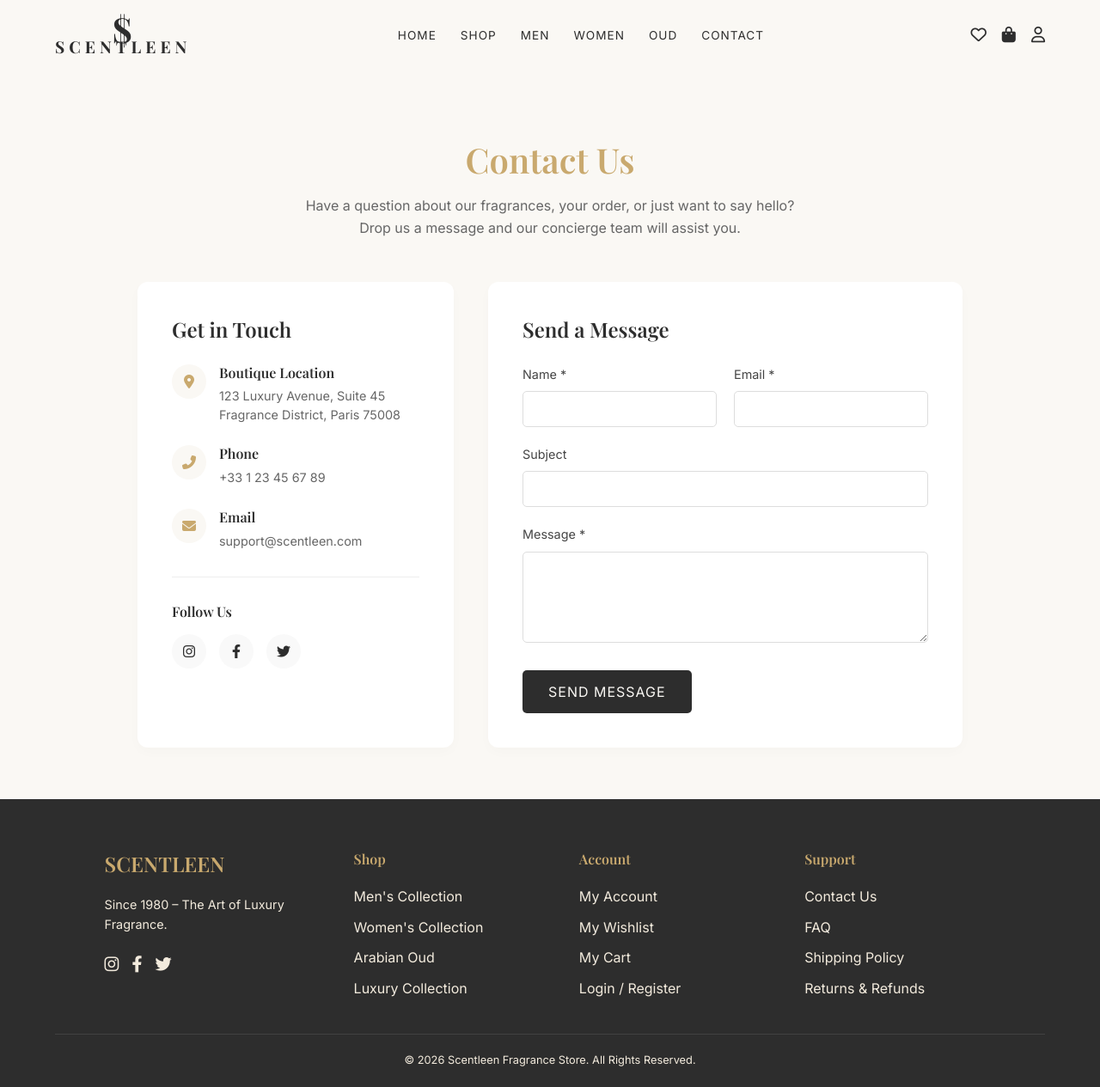
After one commit to FaakhirMemon3115/SCENTLEEN, a PHP site: page /contact.php in a window 1280 px wide. The commit adds this page. Shown: the whole page at 86% size. Run offline with PHP 8.4, Linux system fonts and the light colour scheme; some libraries are stand-ins or nearby versions; some web fonts are replaced.

Commit message:
feat: implement email functionality in password reset and add contact page

```diff
--- /dev/null
+++ b/contact.php
@@ -0,0 +1,135 @@
+<?php
+// contact.php
+if (session_status() == PHP_SESSION_NONE) {
+    session_start();
+}
+require_once 'includes/header.php';
+
+$success = '';
+$error = '';
+
+if ($_SERVER['REQUEST_METHOD'] == 'POST') {
+    $name = trim($_POST['name'] ?? '');
+    $email = trim($_POST['email'] ?? '');
+    $subject = trim($_POST['subject'] ?? '');
+    $message = trim($_POST['message'] ?? '');
+
+    if (empty($name) || empty($email) || empty($message)) {
+        $error = "Please fill in all required fields.";
+    } else {
+        // Simulate sending an email or saving to a database
+        // For now, we will just show a success message
+        $success = "Thank you for contacting us! Our team will get back to you within 24 hours.";
+    }
+}
+?>
+
+<main style="padding-top: 100px; background-color: var(--bg-color); min-height: 100vh;">
+    <div class="container py-5" style="padding: 60px 20px; max-width: 1000px; margin: 0 auto;">
+
+        <div style="text-align: center; margin-bottom: 50px;">
+            <h1 style="font-size: 2.5rem; margin-bottom: 15px; color: var(--gold-color);">Contact Us</h1>
+            <p style="color: #666; max-width: 600px; margin: 0 auto;">Have a question about our fragrances, your order, or just want to say hello? Drop us a message and our concierge team will assist you.</p>
+        </div>
+
+        <div style="display: flex; flex-wrap: wrap; gap: 40px;">
+
+            <!-- Contact Info -->
+            <div style="flex: 1; min-width: 300px;">
+                <div style="background: #fff; padding: 40px; border-radius: 12px; box-shadow: 0 5px 15px rgba(0,0,0,0.02); height: 100%;">
+                    <h3 style="font-size: 1.5rem; margin-bottom: 25px; color: var(--text-color);">Get in Touch</h3>
+
+                    <div style="display: flex; align-items: flex-start; gap: 15px; margin-bottom: 25px;">
+                        <div style="width: 40px; height: 40px; background: var(--bg-color); border-radius: 50%; display: flex; align-items: center; justify-content: center; color: var(--gold-color);">
+                            <i class="fas fa-map-marker-alt"></i>
+                        </div>
+                        <div>
+                            <h4 style="font-size: 1rem; margin-bottom: 5px;">Boutique Location</h4>
+                            <p style="color: #666; font-size: 0.9rem; line-height: 1.5;">123 Luxury Avenue, Suite 45<br>Fragrance District, Paris 75008</p>
+                        </div>
+                    </div>
+
+                    <div style="display: flex; align-items: flex-start; gap: 15px; margin-bottom: 25px;">
+                        <div style="width: 40px; height: 40px; background: var(--bg-color); border-radius: 50%; display: flex; align-items: center; justify-content: center; color: var(--gold-color);">
+                            <i class="fas fa-phone-alt"></i>
+                        </div>
+                        <div>
+                            <h4 style="font-size: 1rem; margin-bottom: 5px;">Phone</h4>
+                            <p style="color: #666; font-size: 0.9rem;">+33 1 23 45 67 89</p>
+                        </div>
+                    </div>
+
+                    <div style="display: flex; align-items: flex-start; gap: 15px; margin-bottom: 30px;">
+                        <div style="width: 40px; height: 40px; background: var(--bg-color); border-radius: 50%; display: flex; align-items: center; justify-content: center; color: var(--gold-color);">
+                            <i class="fas fa-envelope"></i>
+                        </div>
+                        <div>
+                            <h4 style="font-size: 1rem; margin-bottom: 5px;">Email</h4>
+                            <p style="color: #666; font-size: 0.9rem;">support@scentleen.com</p>
+                        </div>
+                    </div>
+
+                    <hr style="border: 0; border-top: 1px solid #eee; margin: 30px 0;">
+
+                    <h4 style="font-size: 1rem; margin-bottom: 15px;">Follow Us</h4>
+                    <div style="display: flex; gap: 15px;">
+                        <a href="#" style="width: 40px; height: 40px; background: #f9f9f9; border-radius: 50%; display: flex; align-items: center; justify-content: center; color: var(--text-color); transition: all 0.3s;"><i class="fab fa-instagram"></i></a>
+                        <a href="#" style="width: 40px; height: 40px; background: #f9f9f9; border-radius: 50%; display: flex; align-items: center; justify-content: center; color: var(--text-color); transition: all 0.3s;"><i class="fab fa-facebook-f"></i></a>
+                        <a href="#" style="width: 40px; height: 40px; background: #f9f9f9; border-radius: 50%; display: flex; align-items: center; justify-content: center; color: var(--text-color); transition: all 0.3s;"><i class="fab fa-twitter"></i></a>
+                    </div>
+                </div>
+            </div>
+
+            <!-- Contact Form -->
+            <div style="flex: 1.5; min-width: 300px;">
+                <div style="background: #fff; padding: 40px; border-radius: 12px; box-shadow: 0 5px 15px rgba(0,0,0,0.02);">
+                    <h3 style="font-size: 1.5rem; margin-bottom: 25px; color: var(--text-color);">Send a Message</h3>
+
+                    <?php if ($error): ?>
+                        <div style="background: #fdeaea; color: #c0392b; padding: 15px; border-radius: 5px; margin-bottom: 25px; border-left: 4px solid #e74c3c;">
+                            <i class="fas fa-exclamation-circle" style="margin-right: 10px;"></i> <?php echo htmlspecialchars($error); ?>
+                        </div>
+                    <?php endif; ?>
+
+                    <?php if ($success): ?>
+                        <div style="background: #eafaf1; color: #27ae60; padding: 15px; border-radius: 5px; margin-bottom: 25px; border-left: 4px solid #27ae60;">
+                            <i class="fas fa-check-circle" style="margin-right: 10px;"></i> <?php echo htmlspecialchars($success); ?>
+                        </div>
+                    <?php else: ?>
+                        <form method="POST" action="">
+                            <div style="display: flex; gap: 20px; margin-bottom: 20px;">
+                                <div style="flex: 1;">
+                                    <label style="display: block; margin-bottom: 8px; font-size: 0.9rem; color: #444;">Name *</label>
+                                    <input type="text" name="name" required style="width: 100%; padding: 12px 15px; border: 1px solid #ddd; border-radius: 5px; outline: none; font-family: var(--font-body);">
+                                </div>
+                                <div style="flex: 1;">
+                                    <label style="display: block; margin-bottom: 8px; font-size: 0.9rem; color: #444;">Email *</label>
+                                    <input type="email" name="email" required style="width: 100%; padding: 12px 15px; border: 1px solid #ddd; border-radius: 5px; outline: none; font-family: var(--font-body);">
+                                </div>
+                            </div>
+
+                            <div style="margin-bottom: 20px;">
+                                <label style="display: block; margin-bottom: 8px; font-size: 0.9rem; color: #444;">Subject</label>
+                                <input type="text" name="subject" style="width: 100%; padding: 12px 15px; border: 1px solid #ddd; border-radius: 5px; outline: none; font-family: var(--font-body);">
+                            </div>
+
+                            <div style="margin-bottom: 25px;">
+                                <label style="display: block; margin-bottom: 8px; font-size: 0.9rem; color: #444;">Message *</label>
+                                <textarea name="message" rows="5" required style="width: 100%; padding: 12px 15px; border: 1px solid #ddd; border-radius: 5px; outline: none; font-family: var(--font-body); resize: vertical;"></textarea>
+                            </div>
+
+                            <button type="submit" class="btn-primary" style="padding: 15px 30px; font-size: 1rem; cursor: pointer; border: none; border-radius: 5px;">Send Message</button>
+                        </form>
+                    <?php endif; ?>
+                </div>
+            </div>
+
+        </div>
+    </div>
+</main>
+
+<style>
+    input:focus, textarea:focus { border-color: var(--gold-color) !important; box-shadow: 0 0 0 3px rgba(201, 169, 110, 0.1); }
+</style>
+
+<?php require_once 'includes/footer.php'; ?>
```
Also changed, not shown: forgot_password.php (+8 -11 lines).
